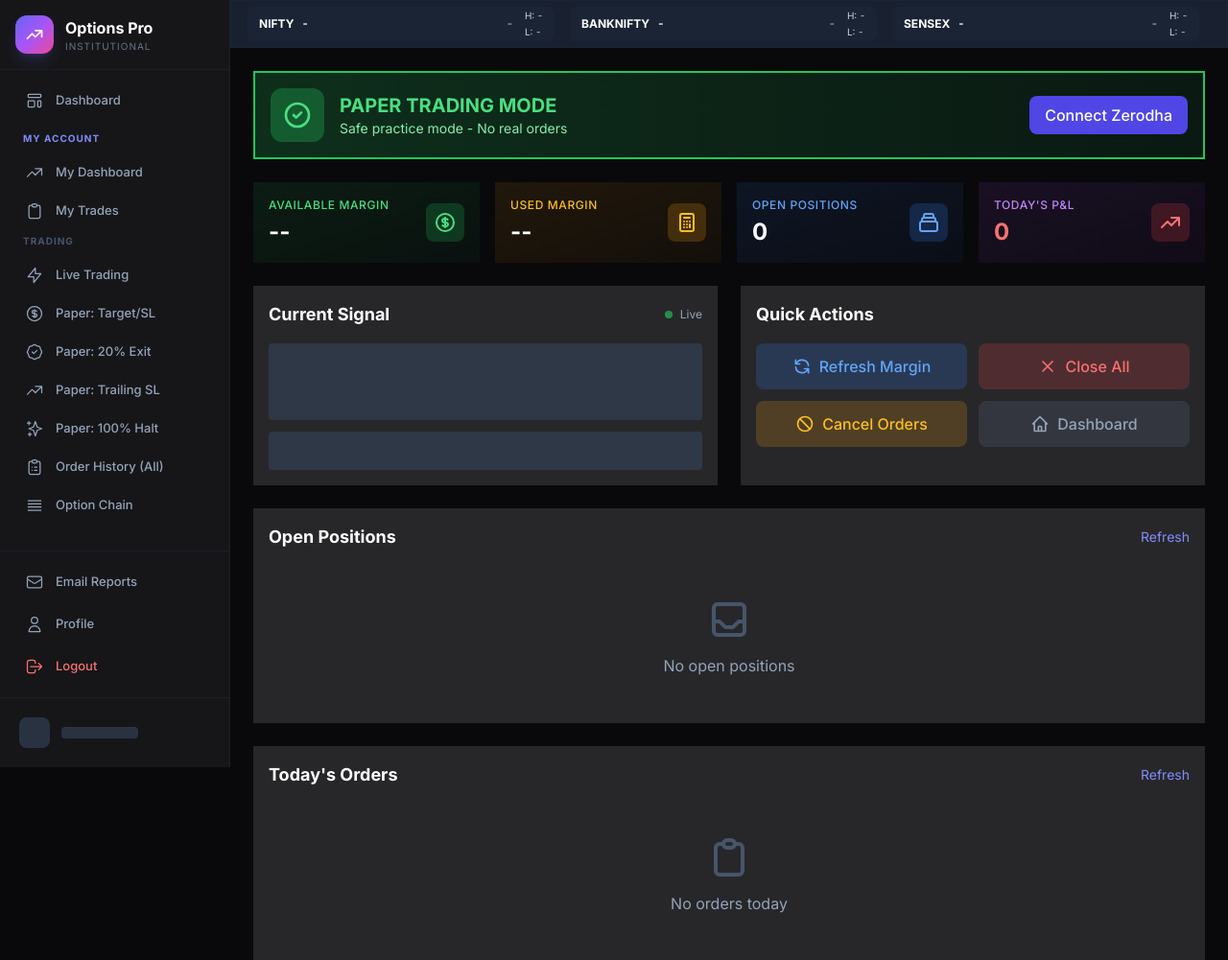
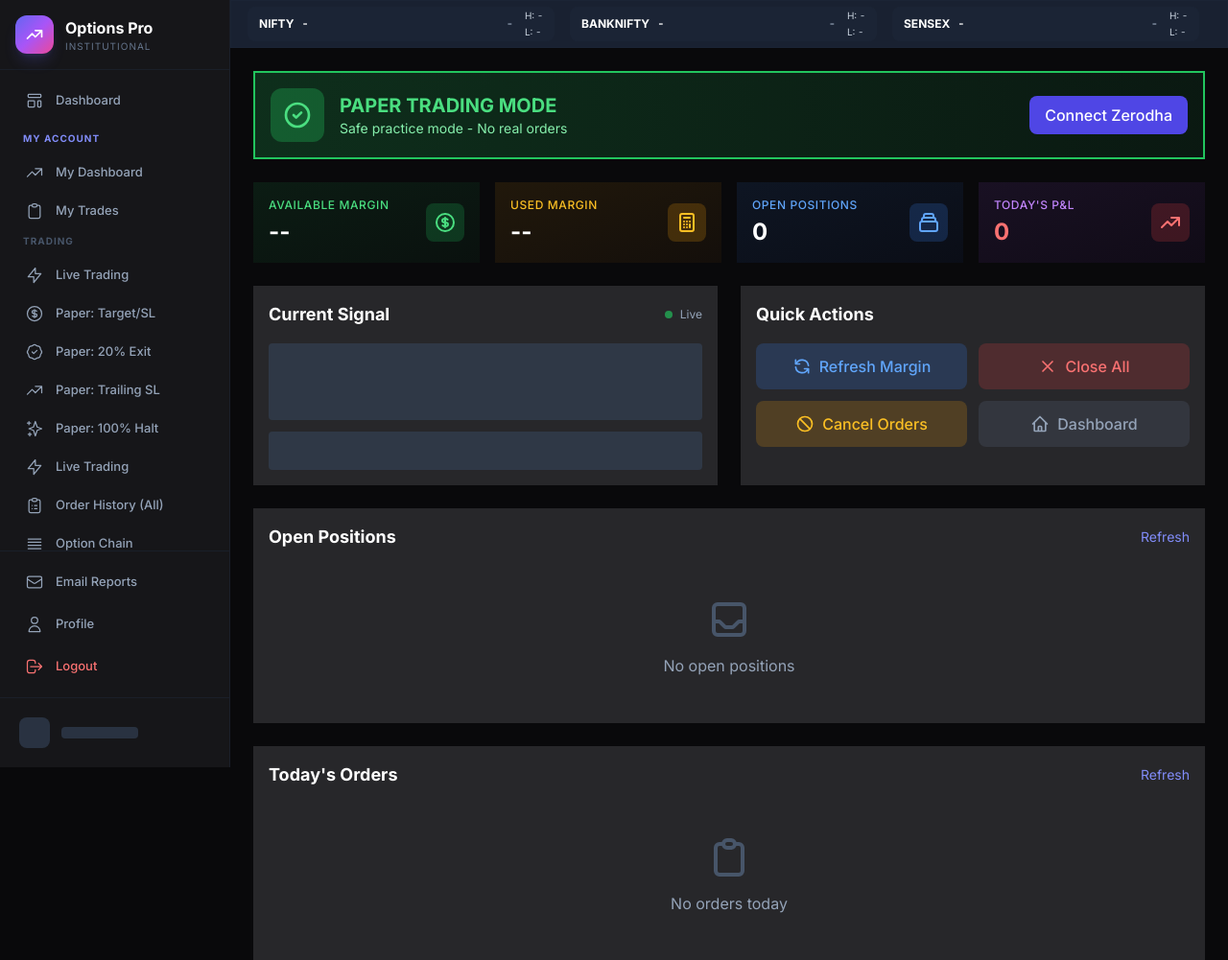
Before and after one commit to sravanmodem/indicator, a Python web app: template app/templates/admin/live_trading.html in a window 1280 px wide. Shown: the top 1001 px of the page at 96% size. Run offline with Jinja, Linux system fonts and the light colour scheme; the template is opened without the code that fills it, so the values that code supplies are empty; some libraries are stand-ins or nearby versions.

Commit message:
Add Live Trading to main navigation
- Added "Live Trading" link in main navigation sidebar
- Positioned after paper trading strategies, before order history
- Uses lightning bolt icon to indicate real trading
- Links to /admin/live-trading route (already exists)

The live trading page already has:
- Enable/Disable trading toggle
- Real-time margin display
- Position tracking from Zerodha
- Order execution via Kite API
- Safety warnings for live mode

Users can now access live trading directly from the sidebar
to enable real trade execution when ready.

Co-Authored-By: Claude Sonnet 4.5 <noreply@anthropic.com>

```diff
--- a/app/templates/base.html
+++ b/app/templates/base.html
@@ -341,6 +341,13 @@
                         <path stroke-linecap="round" stroke-linejoin="round" stroke-width="1.5" d="M5 3v4M3 5h4M6 17v4m-2-2h4m5-16l2.286 6.857L21 12l-5.714 2.143L13 21l-2.286-6.857L5 12l5.714-2.143L13 3z"/>
                     </svg>
                     <span>Paper: 100% Halt</span>
+                </a>
+
+                <a href="/admin/live-trading" class="nav-item {% if '/admin/live-trading' in request.url.path %}active{% endif %}">
+                    <svg class="nav-icon" fill="none" stroke="currentColor" viewBox="0 0 24 24">
+                        <path stroke-linecap="round" stroke-linejoin="round" stroke-width="1.5" d="M13 10V3L4 14h7v7l9-11h-7z"/>
+                    </svg>
+                    <span>Live Trading</span>
                 </a>
 
                 <a href="/admin/order-history-all" class="nav-item {% if request.url.path == '/admin/order-history-all' %}active{% endif %}">
```
